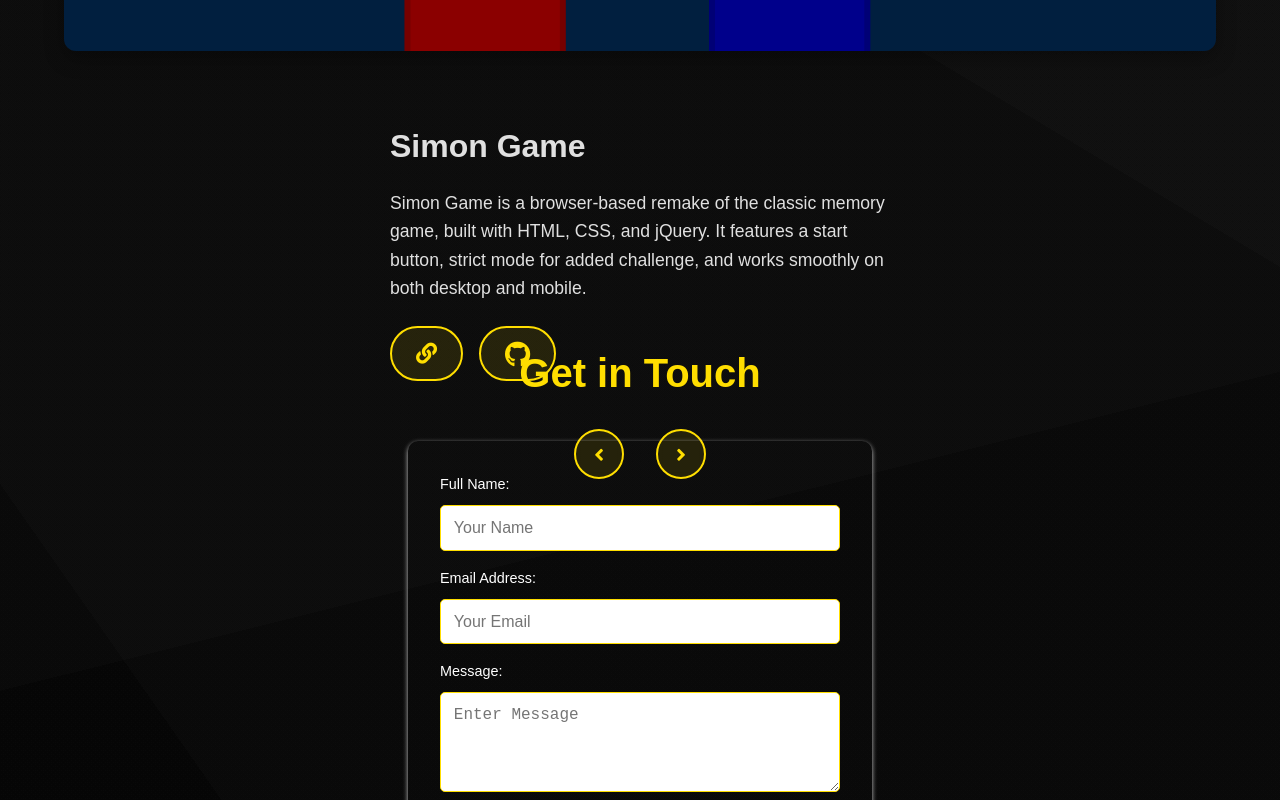
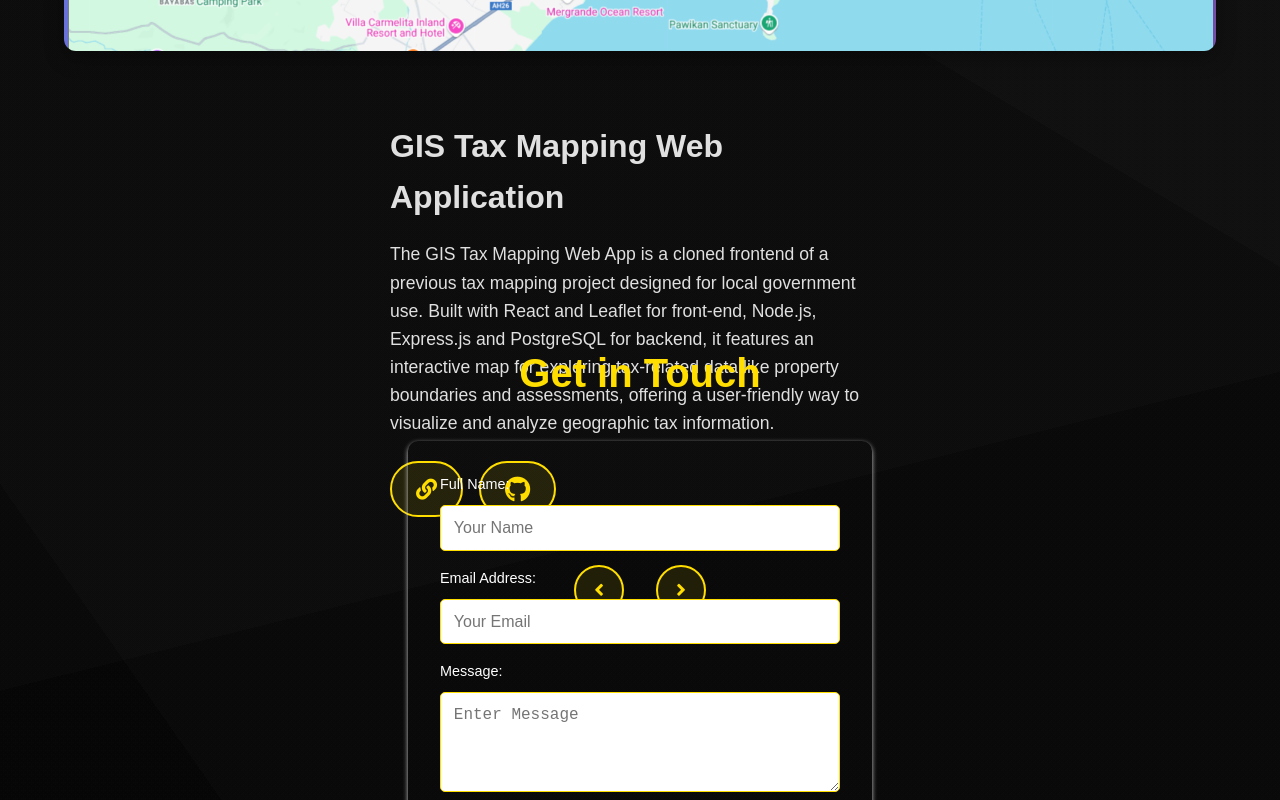
Before and after one commit to rodelgn/rn_portfolio, a React (Vite) app: page / in a window 1280 px wide. Shown: the part 1980-2780 px from the top of the page. Built offline with nearby package versions, Linux system fonts and the light colour scheme; a web font is replaced by a local one.

Commit message:
Update styling and project card section

```diff
--- a/src/components/Projects.jsx
+++ b/src/components/Projects.jsx
@@ -1,4 +1,4 @@
-import React, { useState, forwardRef } from 'react';
+import React, { useState, forwardRef, useEffect } from 'react';
 import './styles.css';
 
 const Projects = forwardRef (( { projects  }, ref ) => {
@@ -7,7 +7,7 @@ const Projects = forwardRef (( { projects  }, ref ) => {
     const [isTransitioning, setIsTransitioning] = useState(false);
     const [isNext, setIsNext] = useState(true);
 
-    React.useEffect(() => {
+    useEffect(() => {
         if (ref && ref.current) {
             const observer = new IntersectionObserver(
                 ([entry]) => {
--- a/src/components/project-card.js
+++ b/src/components/project-card.js
@@ -5,6 +5,26 @@ import GIS from '../assets/image/GIS.png';
 const cards = [
     {
         id: 1,
+        image: GIS,
+        title: 'GIS Tax Mapping Web Application',
+        alt: 'GIS Web Application',
+        link: 'https://gis-clonev2.vercel.app/',
+        githubLink: 'https://github.com/rodelgn/GIS-CloneV2',
+        paragraph: 'The GIS Tax Mapping Web App is a cloned frontend of a previous tax mapping project designed for local government use. Built with React and Leaflet for front-end, Node.js, Express.js and PostgreSQL for backend, it features an interactive map for exploring tax-related data like property boundaries and assessments, offering a user-friendly way to visualize and analyze geographic tax information.',
+    },
+
+    {
+        id: 2,
+        image: SnapNote,
+        title: 'SnapNote',
+        alt: 'Snap-Note',
+        link: 'https://snap-note-sandy.vercel.app/',
+        githubLink: 'https://github.com/rodelgn/snap-note',
+        paragraph: "SnapNote is your ultimate companion for quick, on-the-go note-taking. Built with Reactjs and Designed for simplicity and speed, SnapNote lets you capture ideas and reminders in an instant. Whether you're jotting down a thought during a meeting, or organizing tasks for the day, SnapNote keeps everything at your fingertips."
+    },
+
+    {
+        id: 3,
         image: SimonGame,
         title: 'Simon Game',
         alt: 'Simon-Game',
@@ -12,24 +32,6 @@ const cards = [
         githubLink: 'https://github.com/rodelgn/Simon-Game',
         paragraph: 'Simon Game is a browser-based remake of the classic memory game, built with HTML, CSS, and jQuery. It features a start button, strict mode for added challenge, and works smoothly on both desktop and mobile.',
     },
-    {
-        id: 2,
-        image: SnapNote,
-        title: 'SnapNote',
-        alt: 'Snap-Note',
-        link: 'https://snap-note-sandy.vercel.app/',
-        githubLink: 'https://github.com/rodelgn/snap-note',
-        paragraph: "SnapNote is your ultimate companion for quick, on-the-go note-taking. Built with Reactjs and Designed for simplicity and speed, SnapNote lets you capture ideas, reminders, and to-do lists in an instant. Whether you're jotting down a thought during a meeting, saving a quick grocery list, or organizing tasks for the day, SnapNote keeps everything at your fingertips."
-    },
-    {
-        id: 3,
-        image: GIS,
-        title: 'GIS Tax Mapping Web Application',
-        alt: 'GIS Web Application',
-        link: 'https://gis-clonev2.vercel.app/',
-        githubLink: 'https://github.com/rodelgn/GIS-CloneV2',
-        paragraph: 'The GIS Tax Mapping Web App is a cloned frontend of a previous tax mapping project designed for local government use. Built with React and Leaflet, it features an interactive map for exploring tax-related data like property boundaries and assessments, offering a user-friendly way to visualize and analyze geographic tax information.',
-    }
 ];
 
 export default cards;
--- a/src/components/styles.css
+++ b/src/components/styles.css
@@ -285,7 +285,7 @@ body {
 .project-section {
     width: 90%;
     margin: 2rem auto;
-    scroll-margin-top: 40px;
+    scroll-margin-top: 30px;
     text-align: center;
     opacity: 0;
     transform: translateY(30px);
@@ -455,9 +455,22 @@ body {
 
 .footerContainer {
     width: 90%;
-    margin: 3rem auto;
-    scroll-margin-top: 100px;
-    text-align: center;
+    margin: auto;
+    margin-top: 10rem;
+    scroll-margin-top: 70px;
+    opacity: 0;
+    transform: translateY(30px);
+    transition: all 0.8s ease-out;
+}
+
+.footerContainer.fade-in {
+    opacity: 1;
+    transform: translateY(0);
+}
+
+.footerContainer.fade-out {
+    opacity: 0;
+    transform: translateY(30px);
 }
 
 .form-cntnr {
@@ -560,26 +573,6 @@ body {
     justify-content: center;
     align-items: flex-end;
     margin: auto;
-}
-
-.footerContainer {
-    width: 90%;
-    margin: auto;
-    margin-top: 10rem;
-    scroll-margin-top: 100px;
-    opacity: 0;
-    transform: translateY(30px);
-    transition: all 0.8s ease-out;
-}
-
-.footerContainer.fade-in {
-    opacity: 1;
-    transform: translateY(0);
-}
-
-.footerContainer.fade-out {
-    opacity: 0;
-    transform: translateY(30px);
 }
 
 .to-top {
```
